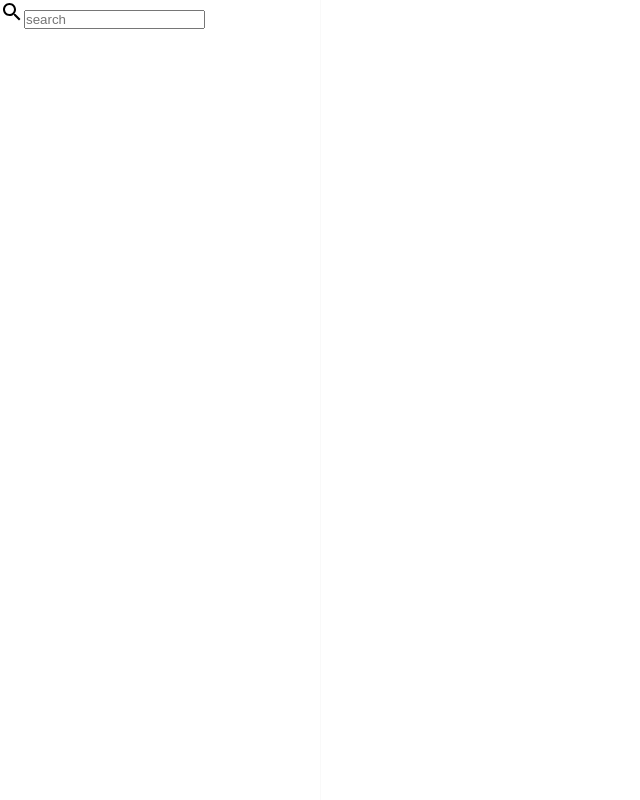
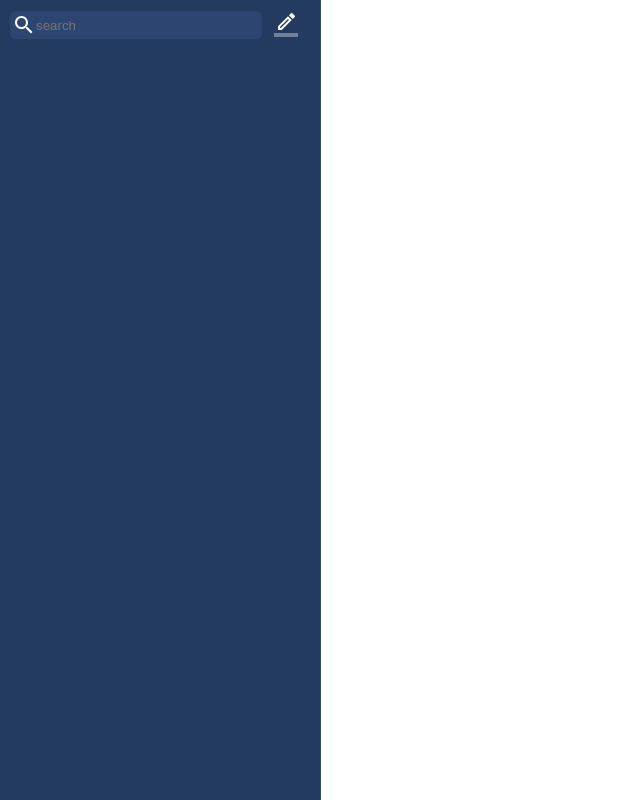
Before and after one commit to RobzLegz/telegram-clone, a React (Create React App) app: page / in a window 1280 px wide. Shown: the whole page, without its empty margins (0-640 px from the left). Built offline with nearby package versions, Linux system fonts and the light colour scheme.

Commit message:
styling sidebr

```diff
--- a/src/components/Sidebar.css
+++ b/src/components/Sidebar.css
@@ -3,5 +3,32 @@
   display: flex;
   flex-direction: column;
   height: 100vh;
-  border-right: 1px solid rgb(190, 190, 190, 0.1);
+  border-right: 1px solid rgba(190, 190, 190, 0.1);
+  background-color: #233a61;
 }
+.sidebar-header {
+  display: flex;
+  height: 50px;
+  padding: 10px;
+  align-items: center;
+}
+.sidebar-search {
+  display: flex;
+  align-items: center;
+  justify-content: center;
+  flex: 1;
+  background-color: #2d4671;
+  color: #fff;
+  border-radius: 5px;
+  padding: 2px;
+}
+.search-input {
+  border: none;
+  background-color: transparent;
+  outline-width: 0;
+  color: #fff;
+  flex: 1;
+}
+#sidebar-button {
+  color: #fff !important;
+}
--- a/src/components/Sidebar.js
+++ b/src/components/Sidebar.js
@@ -1,6 +1,8 @@
 import React from 'react';
 import "./Sidebar.css";
 import SearchIcon from '@material-ui/icons/Search';
+import BorderColorOutlinedIcon from '@material-ui/icons/BorderColorOutlined';
+import { IconButton } from '@material-ui/core';
 
 function Sidebar() {
     return (
@@ -10,6 +12,9 @@ function Sidebar() {
                     <SearchIcon className="sidebar-search-icon"/>
                     <input className="search-input" placeholder="search"></input>
                 </div>
+                <IconButton variant="outlined" id="sidebar-button">
+                    <BorderColorOutlinedIcon />
+                </IconButton>
                 <div className="sidebar-threads">
 
                 </div>
```
Also changed, not shown: 1 other file (tests, documents, lock files or other folders).
